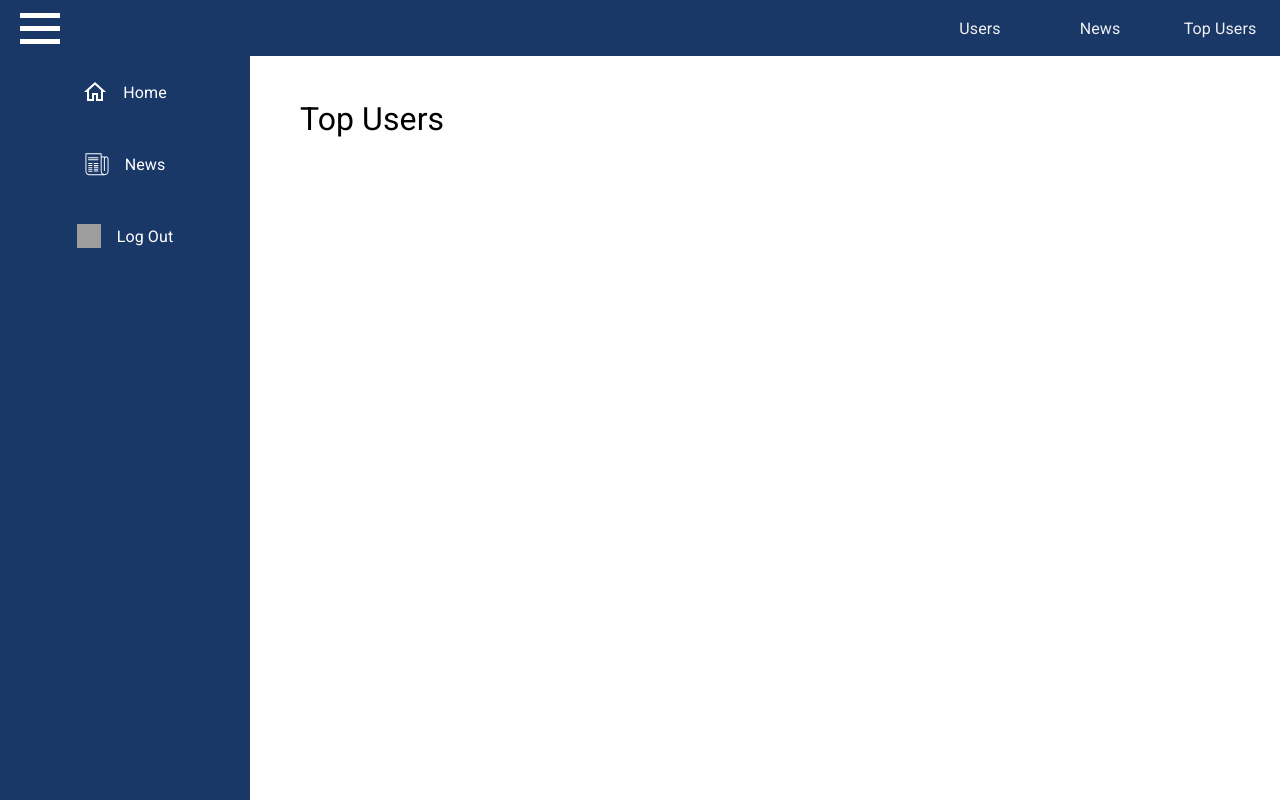
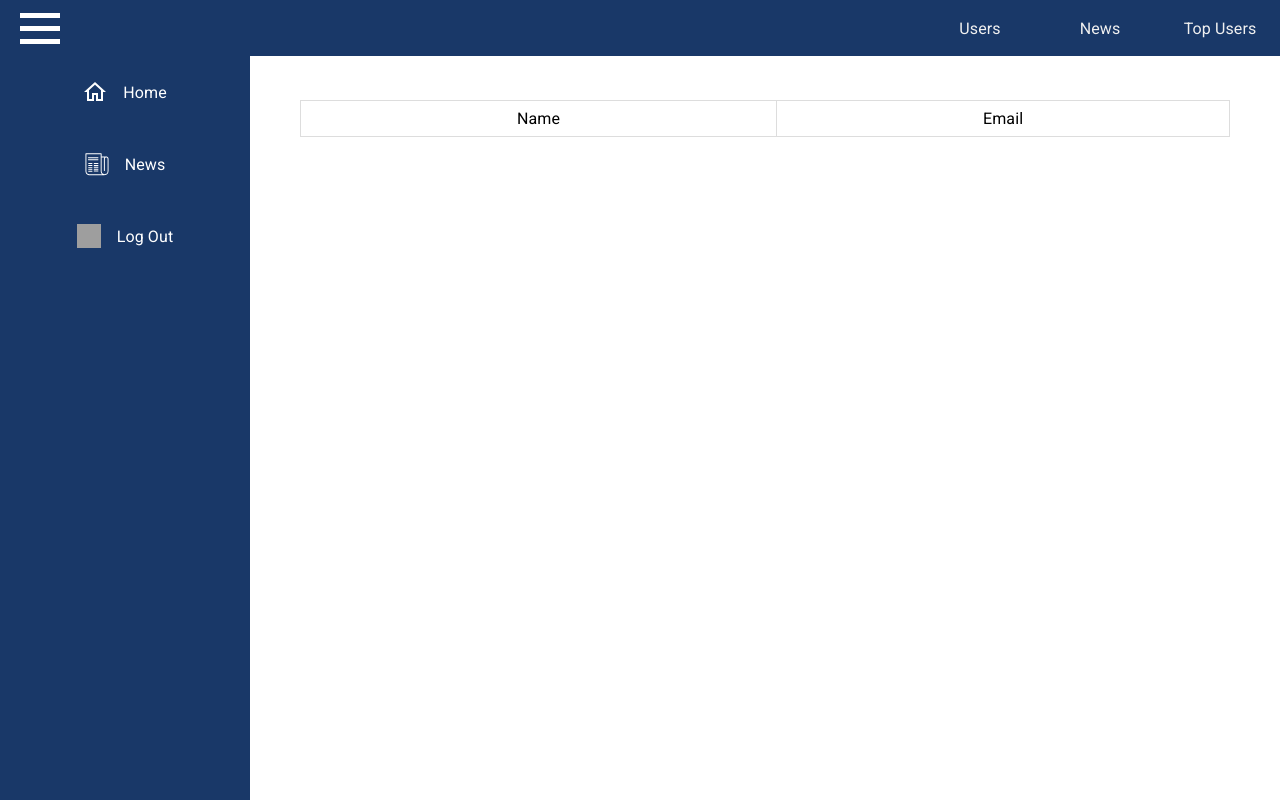
Before and after one commit to rithik56/gamezop-assignment, a Next.js app: page /top-users in a window 1280 px wide. Built offline with nearby package versions, Linux system fonts and the light colour scheme; grey boxes are pictures that could not be loaded.

Commit message:
GAM-15: Fetch top users data and display it in table

```diff
--- /dev/null
+++ b/src/app/components/TopUsersTable.tsx
@@ -0,0 +1,53 @@
+'use client'
+
+import styles from '../styles/table.module.css'
+
+type usersType = {
+    id: number,
+    name: string,
+    username: string,
+    email: string,
+    address: {
+        street: string,
+        suite: string,
+        city: string,
+        zipcode: string,
+        geo: {
+            lat: string,
+            lng: string
+        }
+    },
+    phone: string,
+    website: string,
+    company: {
+        name: string,
+        catchPhrase: string,
+        bs: string
+    }
+}
+
+export default function TopUsersTable() {
+    const topUsersKey = localStorage.getItem('top_users')
+    let users: usersType[] | undefined = undefined
+    if (topUsersKey) {
+        users = Object.values(JSON.parse(topUsersKey))
+    }
+    return (
+        <table className={styles.table}>
+            <tbody>
+                <tr className={styles.tr} key={0}>
+                    <th className={styles.th}>Name</th>
+                    <th className={styles.th}>Email</th>
+                </tr>
+                {users && users.map((user: usersType) => {
+                    return (
+                        <tr className={styles.tr} key={user.id}>
+                            <td className={styles.td}>{user.name}</td>
+                            <td className={styles.td}>{user.email}</td>
+                        </tr>
+                    )
+                })}
+            </tbody>
+        </table>
+    )
+}
--- a/src/app/components/UserTable.tsx
+++ b/src/app/components/UserTable.tsx
@@ -1,6 +1,6 @@
 'use client'
 
-import styles from '../styles/usertable.module.css'
+import styles from '../styles/table.module.css'
 import { useState } from 'react'
 
 // user object type
@@ -137,7 +137,6 @@ export default function UserTable({ users }: Props) {
     }
 
     return (
-        <>
         <table className={styles.table}>
             <tbody>
                 <tr className={styles.tr} key={0}>
@@ -189,6 +188,5 @@ export default function UserTable({ users }: Props) {
                 })}
             </tbody>
         </table>
-        </>
     )
 }
--- a/src/app/top-users/page.tsx
+++ b/src/app/top-users/page.tsx
@@ -1,9 +1,10 @@
 // Top Users Page
+import TopUsersTable from "../components/TopUsersTable"
 
 export default function TopUsers() {
   return (
     <main>
-      <h1>Top Users</h1>
+      <TopUsersTable />
     </main>
   )
 }
```
Also changed, not shown: src/app/styles/table.module.css (renamed from src/app/styles/usertable.module.css). Lines whose indentation alone changed are shown as unchanged.
